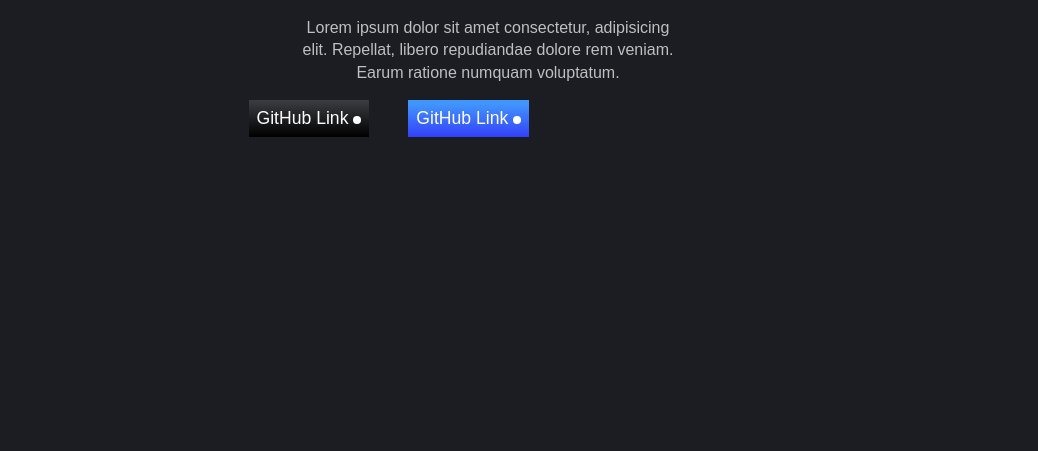
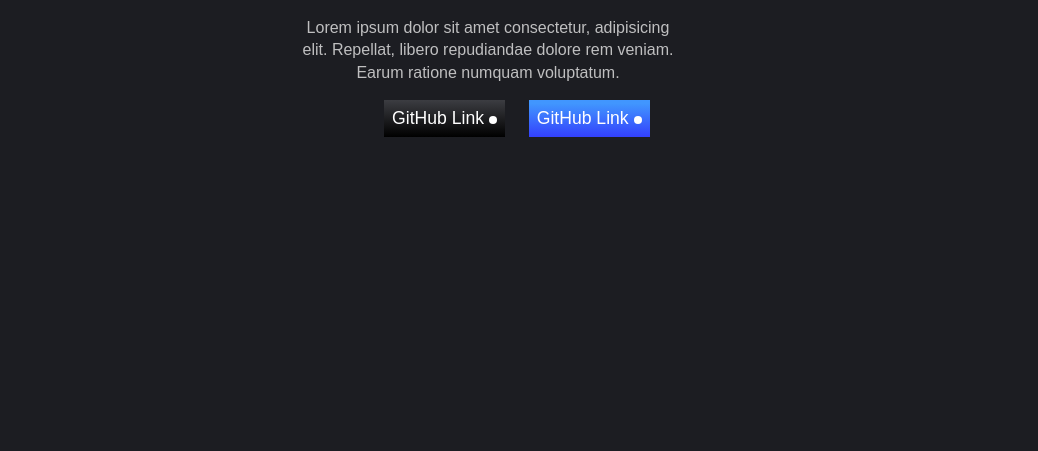
Before and after one commit to IBUNHABIBU/personalPortfolio, a plain HTML site: page index.html in a window 1280 px wide. Shown: the part 1193-1644 px from the top of the page, without its empty margins (88-1126 px from the left). Drawn offline with Linux system fonts and the light colour scheme.

Commit message:
styling the link button

```diff
--- a/style.css
+++ b/style.css
@@ -238,13 +238,15 @@
 .btn-container {
   display: flex;
   justify-content: space-between;
-  width: 74%;
+  width: 70%;
   align-items: center;
 }
 
 .link-btns {
   display: flex;
   justify-content: center;
+  position: relative;
+  left: 8rem;
 }
 
 .link-btns .btn-container .github {
```
